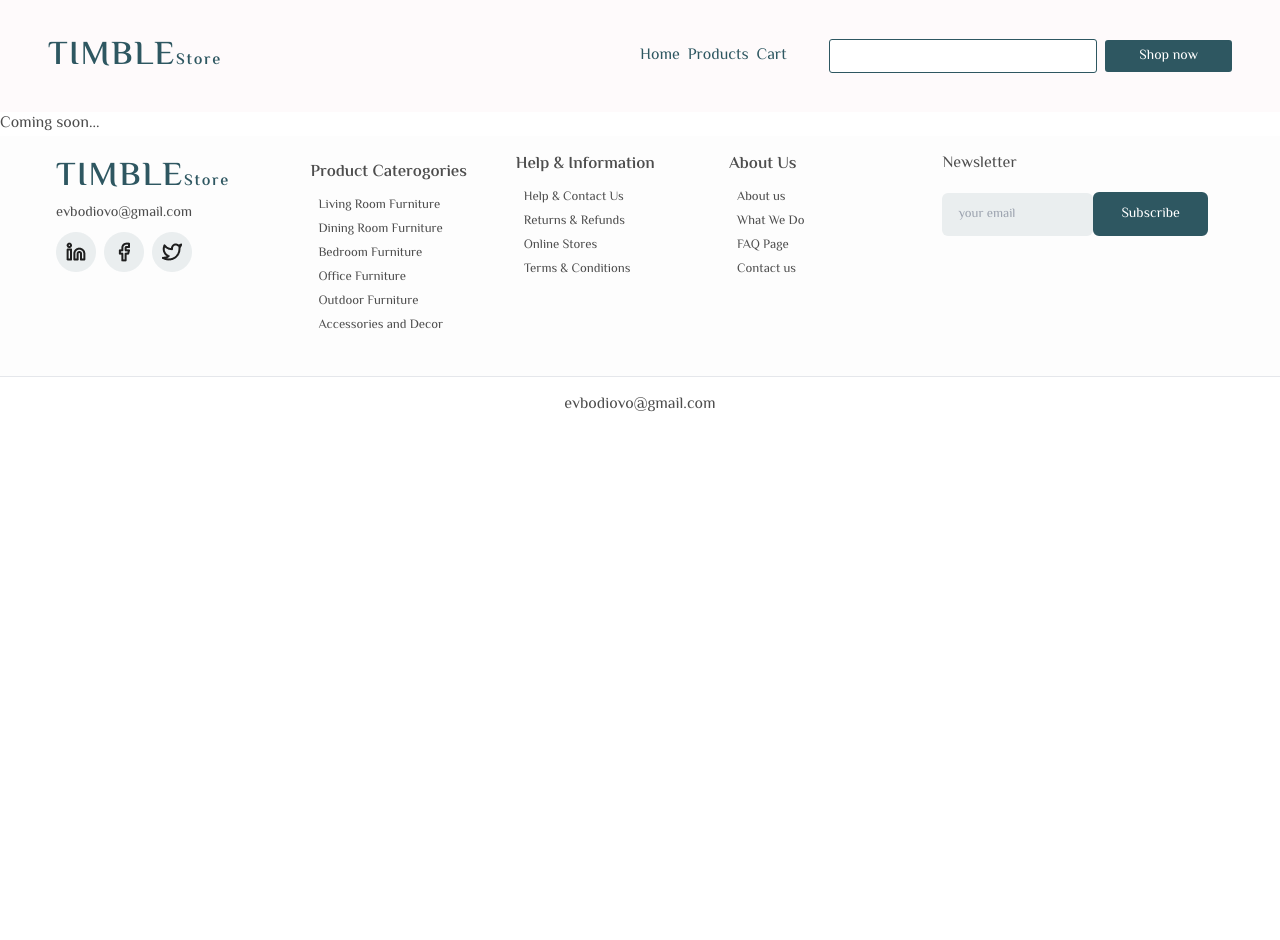
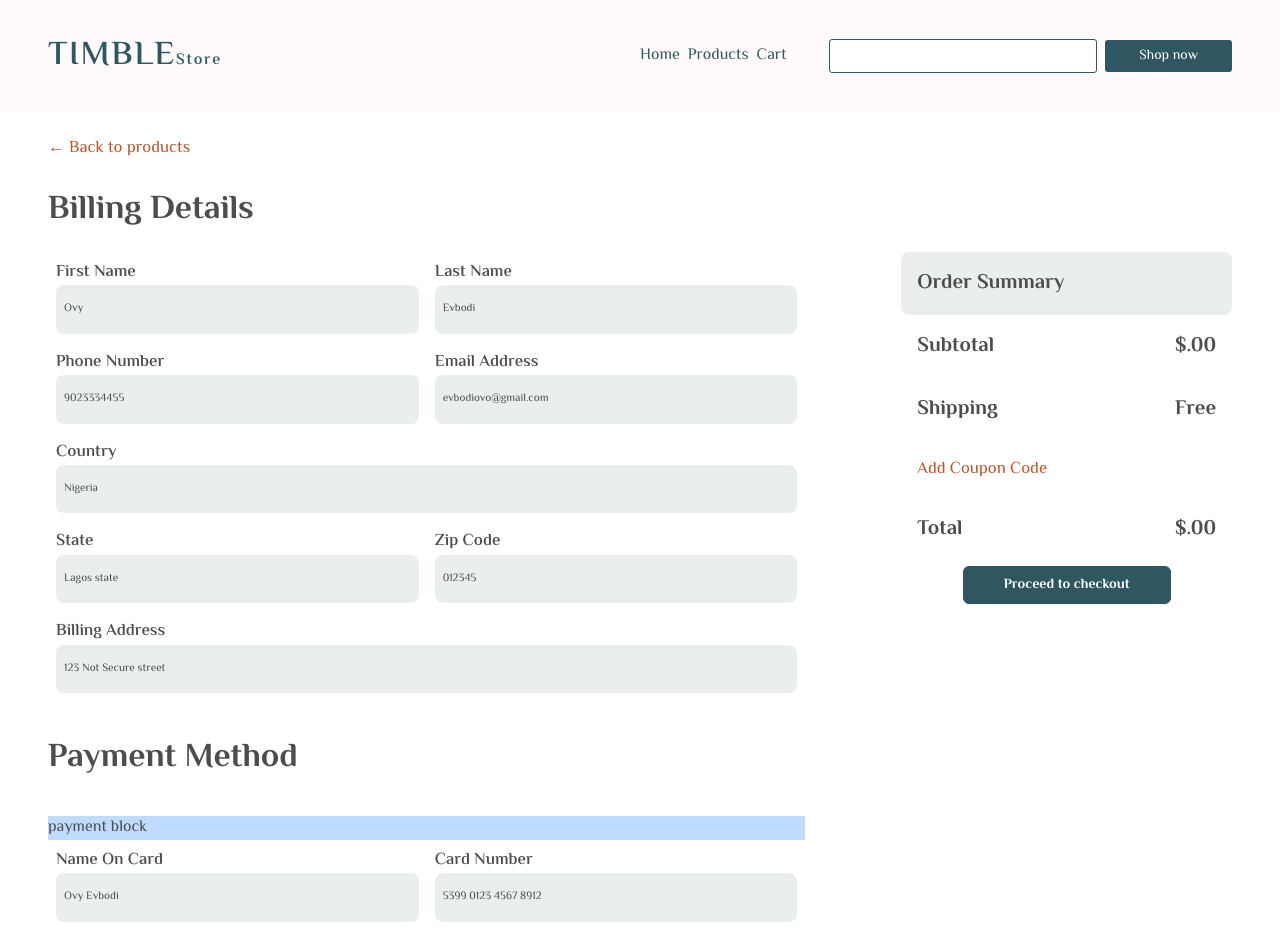
Before and after one commit to OvyEvbodi/e-commerce, a Next.js app: page /checkout in a window 1280 px wide. Shown: the top 940 px of the page. Before the commit the page ends 800 px from the top, so only its background shows below. Built offline with nearby package versions, Linux system fonts and the light colour scheme.

Commit message:
Add checkout page

```diff
--- a/app/cart/page.tsx
+++ b/app/cart/page.tsx
@@ -33,7 +33,7 @@ const Cart = () => {
             }
           </div>
         </div>
-        <div className="text-[1.3rem] font-bold lg:h-[50vh] lg:w-1/3 p-4 lg:px-12">
+        <div className="text-[1.15rem] font-[500] md:text-[1.3rem] md:font-bold lg:h-[50vh] lg:w-1/3 p-4 lg:px-12">
           <div className="bg-grey-bg  p-4 rounded-[8px] flex flex-wrap justify-between items-center p-2">
             Order Summary
           </div>
--- a/app/checkout/page.tsx
+++ b/app/checkout/page.tsx
@@ -1,9 +1,118 @@
 // checkout
+
+import SmallButton from "@/components/SmallButton";
+import { NextPage } from "next";
+import Link from "next/link";
+
+interface CheckoutFormRowProps {
+  text: string;
+  placeholder: string;
+  type: string;
+}
+const CheckoutFormRow: NextPage<CheckoutFormRowProps> = ({text, placeholder, type}) => {
+  return (
+    <div className="flex flex-col p-2 ">
+      <label className="text-[0.95rem] md:text-[1.05rem] font-[600]"
+        htmlFor={text}>
+          {text}
+      </label>
+      <input className="placeholder:text-grey-text text-[0.7rem] bg-grey-bg px-2 py-[10px] md:py-4 rounded-[8px]"
+        type={type} placeholder={placeholder}
+      />
+    </div>
+  )
+};
 
 const Checkout = () => {
   return (
-    <main>
-      <p>Coming soon...</p>
+    <main className="mb-6 lg:mb-16">
+      <div className="p-6 lg:px-12 text-orange font-normal text-[1.05rem]">
+        <span>&larr; </span>
+        <Link href="products">Back to products</Link>
+      </div>
+      <h6 className="text-[1.2rem] md:text-[2.1rem] font-[500] md:font-bold px-6 lg:px-12 capitalize">Billing details</h6>
+      <div className="flex flex-wrap ">
+        <div  className="md:min-w-[700px] lg:w-2/3  p-4 lg:px-12">
+          <form className="w-full min-h-[40vh]">
+            <div className="flex">
+              <div className="md:w-1/2 capitalize">
+                <CheckoutFormRow text="first name" placeholder="Ovy" type="text" />
+              </div>
+              <div className="md:w-1/2 capitalize">
+                <CheckoutFormRow text="last name" placeholder="Evbodi" type="text" />
+              </div>
+            </div>
+            <div className="flex">
+              <div className="md:w-1/2 capitalize">
+                <CheckoutFormRow text="phone number" placeholder="9023334455" type="tel" />
+              </div>
+              <div className="md:w-1/2 capitalize">
+                <CheckoutFormRow text="email address" placeholder="evbodiovo@gmail.com" type="email" />
+              </div>
+            </div>
+            <div className="capitalize">
+              <CheckoutFormRow text="country" placeholder="Nigeria" type="text" />
+            </div>
+            <div className="flex">
+              <div className="md:w-1/2 capitalize">
+                <CheckoutFormRow text="state" placeholder="Lagos state" type="text" />
+              </div>
+              <div className="md:w-1/2 capitalize">
+                <CheckoutFormRow text="zip code" placeholder="012345" type="number" />
+              </div>
+            </div>
+            <div className="capitalize">
+              <CheckoutFormRow text="billing address" placeholder="123 Not Secure street" type="text" />
+            </div>
+          </form>
+          <h6 className="text-[1.2rem] md:text-[2.1rem] font-[500] md:font-bold lg:py-8 capitalize">Payment method</h6>
+          <form className="w-full min-h-[40vh]">
+            <div className="bg-blue-200">payment block</div>
+            <div className="flex">
+              <div className="md:w-1/2 capitalize">
+                <CheckoutFormRow text="name on card" placeholder="Ovy Evbodi" type="text" />
+              </div>
+              <div className="md:w-1/2 capitalize">
+                <CheckoutFormRow text="card number" placeholder="5399 0123 4567 8912" type="number" />
+              </div>
+            </div>
+            <div className="flex">
+              <div className="md:w-1/2 capitalize">
+                <CheckoutFormRow text="expiry date" placeholder="07/26" type="date" />
+              </div>
+              <div className="md:w-1/2 capitalize">
+                <CheckoutFormRow text="CVV" placeholder="321" type="number" />
+              </div>
+            </div>
+            <div className="bg-blue-200">shipping block</div>
+          </form>
+        </div>
+        <div className="text-[1.15rem] font-[500] md:text-[1.3rem] md:font-bold lg:h-[50vh] lg:w-1/3 p-4 lg:px-12">
+          <div className="bg-grey-bg  p-4 rounded-[8px] flex flex-wrap justify-between items-center p-2">
+            Order Summary
+          </div>
+          <div className="flex flex-wrap justify-between items-center p-4">
+            <p>Subtotal</p>
+            <p>$.00</p>
+          </div>
+          <div className="flex flex-wrap justify-between items-center p-4">
+            <p>Shipping</p>
+            <p>Free</p>
+          </div>
+          <div className="flex flex-wrap justify-between items-center p-4">
+            <p className="text-orange font-normal text-[1.05rem]">Add Coupon Code</p>
+          </div>
+          <div className="flex flex-wrap justify-between items-center p-4">
+            <p>Total</p>
+            <p>$.00</p>
+          </div>
+          <div className="text-center">
+            <Link href="checkout">
+              <SmallButton text="Proceed to checkout" flag="fill" />
+            </Link>
+          </div>
+        </div>
+      </div>
     </main>
   )
 };
--- a/app/globals.css
+++ b/app/globals.css
@@ -22,6 +22,14 @@
 
 body {
   color: rgb(var(--foreground-rgb));
+  color: var(--grey-text);
+}
+::placeholder {
+  color: var(--grey-text);
+  opacity: 1; /* Firefox */
+}
+
+::-ms-input-placeholder { /* Edge 12 -18 */
   color: var(--grey-text);
 }
 .input_search::before {
--- a/app/layout.tsx
+++ b/app/layout.tsx
@@ -1,5 +1,5 @@
 import type { Metadata } from "next";
-import { El_Messiri, Inter } from "next/font/google";
+import { El_Messiri } from "next/font/google";
 import "./globals.css";
 import Footer from "@/components/Footer";
 import Nav from "@/components/Nav";
--- a/app/page.tsx
+++ b/app/page.tsx
@@ -6,7 +6,6 @@ import Stats from "@/components/Stats";
 import Categories from "@/components/Categories";
 import Newsletter from "@/components/Newsletter";
 import Trending from "@/components/Trending";
-import Link from "next/link";
 
 export default function Home() {
   return (
```
